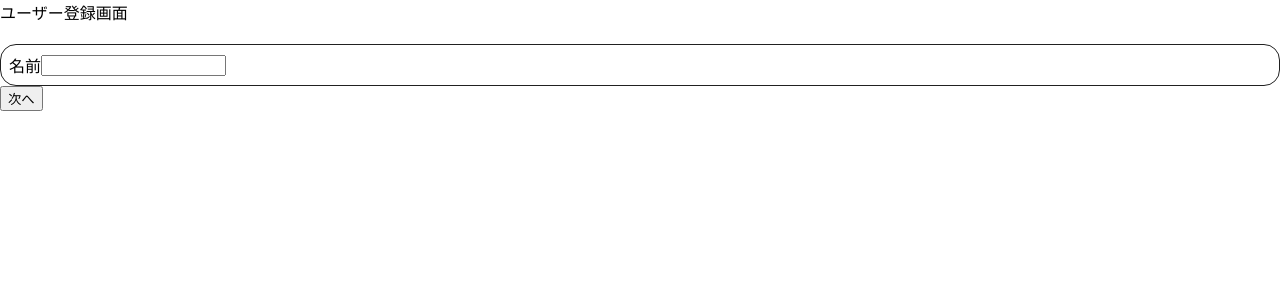
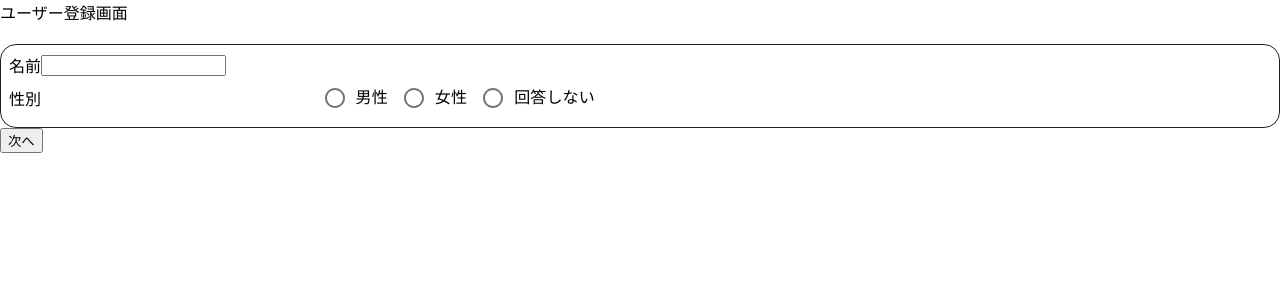
Before and after one commit to kkyopa/react_kawada, a React (Create React App) app: page /customer_input in a window 1280 px wide. Shown: the top 300 px of the page. Built offline with nearby package versions, Linux system fonts and the light colour scheme.

Commit message:
入力した値を確認画面に表示させる

```diff
--- /dev/null
+++ b/src/components/atoms/GenderSelect.tsx
@@ -0,0 +1,44 @@
+import React, { ReactElement } from "react";
+import { FormControlLabel, Grid, Radio, RadioGroup } from "@material-ui/core";
+import { createStyles, makeStyles } from "@material-ui/core/styles";
+import { Gender } from "../../services/User";
+
+export interface GenderSelectProps {
+  gender: Gender;
+  onGenderChanged: (gender: Gender) => void;
+}
+
+export function GenderSelect(props: GenderSelectProps): ReactElement {
+  // ①GenderSelectコンポーネント作成
+  // UserからGender型を呼び寄せる
+  // GenderSelectProps型定義
+
+  const RadioClick = (e: React.ChangeEvent<HTMLInputElement>) => {
+    const selectedGender = e.target.value;
+    props.onGenderChanged(selectedGender);
+  };
+
+  return (
+    <div>
+      <Grid container direction="row" alignItems="center">
+        <Grid item xs={3}>
+          性別
+        </Grid>
+        <Grid item xs={9}>
+          <RadioGroup value={props.gender} row onChange={RadioClick}>
+            {Object.values(Gender).map((gender) => {
+              return (
+                <FormControlLabel
+                  key={gender}
+                  value={gender}
+                  control={<Radio />}
+                  label={gender}
+                />
+              );
+            })}
+          </RadioGroup>
+        </Grid>
+      </Grid>
+    </div>
+  );
+}
--- a/src/components/atoms/NameInput.tsx
+++ b/src/components/atoms/NameInput.tsx
@@ -1,7 +1,6 @@
 import React, { ReactElement } from "react";
 import { Grid, TextField } from "@material-ui/core";
 import { createStyles, makeStyles } from "@material-ui/core/styles";
-import { Gender } from "../../services/User";
 
 const useStyles = makeStyles(() =>
   createStyles({
--- a/src/components/block/RegisterInput.tsx
+++ b/src/components/block/RegisterInput.tsx
@@ -1,51 +1,14 @@
 import React, { ReactElement } from "react";
 import { NameInput, NameInputProps } from "../atoms/NameInput";
+import { GenderSelect, GenderSelectProps } from "../atoms/GenderSelect";
 import { HumanRegister } from "../../services/User";
 import { DEFAULT_FORM_VALUE } from "../../services/User";
 
-// export interface RegisterInputProps {
-//   humanLocal: HumanRegister[];
-//   onNameChanged: (count: number, name: string) => void;
-//   onDeleteClick: (count: number) => void;
-// }
+export type humanDataInputProps = NameInputProps & GenderSelectProps;
 
-export function RegisterInput(props: NameInputProps): ReactElement {
-  // const deleteButton = (count: number) => {
-  //   if (count != 1) {
-  //     return (
-  //       <button
-  //         onClick={() => {
-  //           props.onDeleteClick(count);
-  //         }}
-  //         value={count}
-  //       >
-  //         追加削除
-  //       </button>
-  //     );
-  //   } else {
-  //     return undefined;
-  //   }
-  // };
+// ②GenderSelectProps型定義とコンポーネントのpropsで渡したgenderとonGenderChangedを使用する
 
-  // const human = () => {
-  //   const human = [];
-  //   for (let count = 1; count <= props.name.length; count++) {
-  //     human.push(
-  //       <div>
-  //         <h2>人間を追加</h2>
-  //         <NameInput
-  //           name={props.name}
-  //           onNameChanged={(name) => {
-  //             props.onNameChanged(name);
-  //           }}
-  //         />
-  //         {/* {deleteButton(count)} */}
-  //       </div>
-  //     );
-  //   }
-  //   return human;
-  // };
-
+export function RegisterInput(props: humanDataInputProps): ReactElement {
   return (
     <div>
       <NameInput
@@ -54,6 +17,12 @@ export function RegisterInput(props: NameInputProps): ReactElement {
           props.onNameChanged(name);
         }}
       />
+      <GenderSelect
+        gender={props.gender}
+        onGenderChanged={(gender) => {
+          props.onGenderChanged(gender);
+        }}
+      />
     </div>
   );
 }
--- a/src/pages/first_step/CustomerConfime.tsx
+++ b/src/pages/first_step/CustomerConfime.tsx
@@ -7,10 +7,9 @@ import { UserContext } from "../App";
 
 const useStyles = makeStyles(() =>
   createStyles({
-    gridCenter: {
+    gridBox: {
       justify: "center",
       alignItems: "center",
-      spacing: 1,
     },
     HumanBox: {
       marginBottom: "20px",
@@ -25,6 +24,7 @@ const useStyles = makeStyles(() =>
 export default function CustomerConfime(
   props: RouteComponentProps
 ): ReactElement {
+  const classes = useStyles();
   const { TestHuman: TestHuman, setTestHuman: setTestHuman } = React.useContext(
     UserContext
   );
@@ -42,12 +42,24 @@ export default function CustomerConfime(
       const human = TestHuman[count - 1];
       humanData.push(
         <Grid>
-          <Grid>
-            <Grid>お名前</Grid>
-            <Grid item xs={9}>
-              <div>{human.name}</div>
+          <Box border={1} borderColor="text.primary" borderRadius={16} p={1}>
+            <Grid container direction="row" className={classes.gridBox}>
+              <Grid item xs={3}>
+                お名前
+              </Grid>
+              <Grid item xs={9}>
+                <div>{human.name}</div>
+              </Grid>
             </Grid>
-          </Grid>
+            <Grid container direction="row" className={classes.gridBox}>
+              <Grid item xs={3}>
+                性別
+              </Grid>
+              <Grid item xs={9}>
+                <div>{human.gender}</div>
+              </Grid>
+            </Grid>
+          </Box>
         </Grid>
       );
     }
--- a/src/pages/first_step/CustomerInput.tsx
+++ b/src/pages/first_step/CustomerInput.tsx
@@ -4,6 +4,7 @@ import { createStyles, makeStyles } from "@material-ui/core/styles";
 import { Button, Grid, Box } from "@material-ui/core";
 import { UserContext } from "../App";
 import { RegisterInput } from "../../components/block/RegisterInput";
+import { Gender } from "../../services/User";
 import "../../styles/App.css";
 
 import * as User from "../../services/User";
@@ -44,6 +45,14 @@ export default function CustomerInput(
     setTestHuman(newHuman);
   };
 
+  // ③関数を定義する
+
+  const onGenderChanged = (count: number, gender: User.Gender) => {
+    const newHuman = TestHuman.slice();
+    newHuman[count - 1].gender = gender;
+    setTestHuman(newHuman);
+  };
+
   const InputRepeat = () => {
     const humanContent = [];
     // let flg = false;
@@ -55,6 +64,11 @@ export default function CustomerInput(
           name={TestHuman[count - 1].name}
           onNameChanged={(name) => {
             onNameChanged(count, name);
+          }}
+          // ④　genderとonGenderChangedを記述
+          gender={TestHuman[count - 1].gender}
+          onGenderChanged={(gender) => {
+            onGenderChanged(count, gender);
           }}
         />
       );
```
Also changed, not shown: src/components/atoms/BirthDateInput.tsx (added, +24 -0 lines), 1 other file (tests, documents, lock files or other folders).
